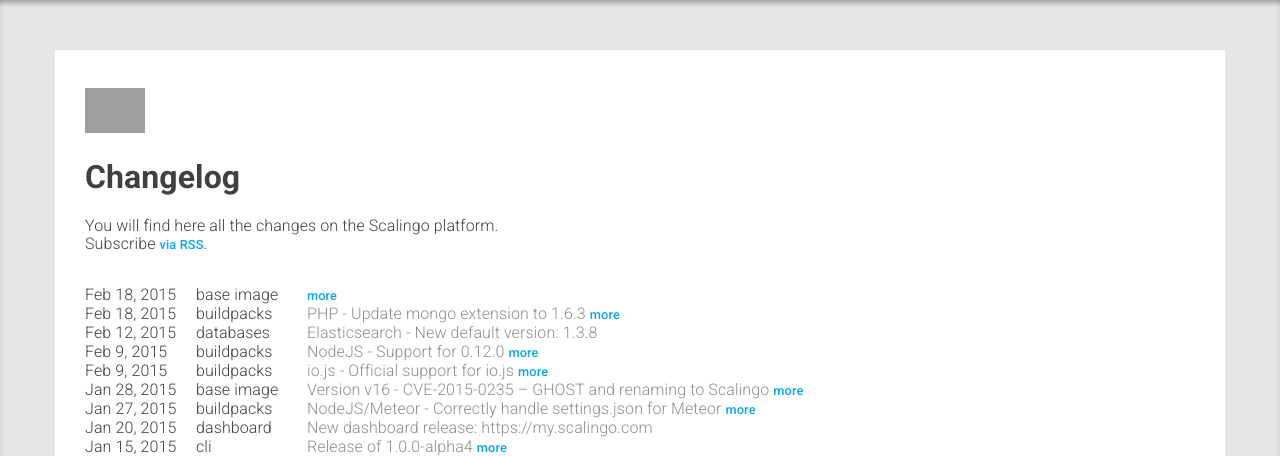
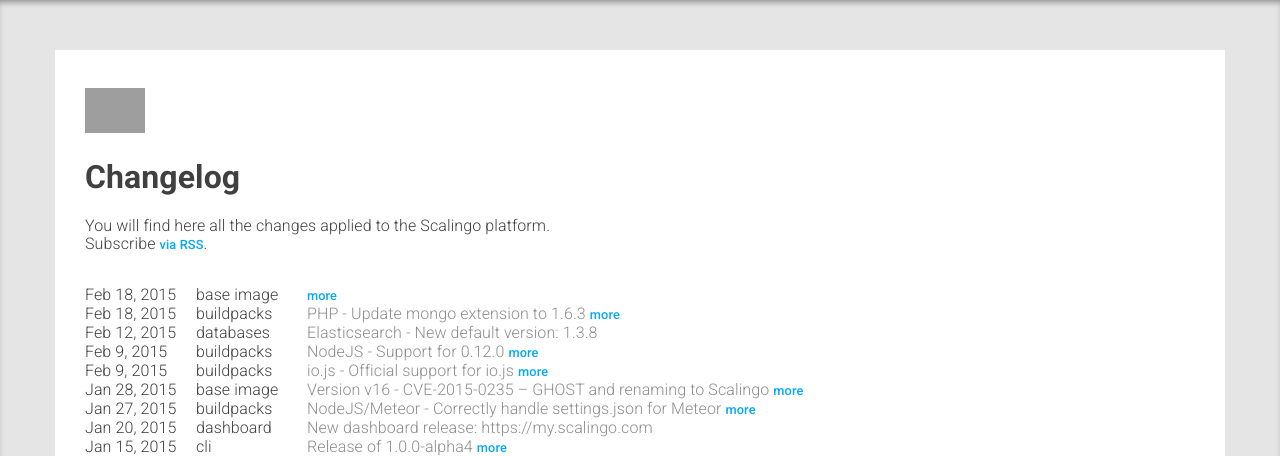
Before and after one commit to Scalingo/changelog, a Jekyll site: the page built from index.html, in a window 1280 px wide, cut to the strip 0-456 px from the top of the page. Built offline with Jekyll 4.4.1, drawn with Linux system fonts in a browser that asks for light colours; grey boxes are pictures that could not be loaded.

Commit message:
Change site description

```diff
--- a/_config.yml
+++ b/_config.yml
@@ -1,7 +1,7 @@
 # Site settings
 title: Scalingo Changelog
 email: hello@scalingo.com
-description: You will find here all the changes on the Scalingo platform.
+description: You will find here all the changes applied to the Scalingo platform.
 baseurl: "" # the subpath of your site, e.g. /blog/
 url: "http://changelog.scalingo.com" # the base hostname & protocol for your site
 twitter_username: ScalingoHQ
```
